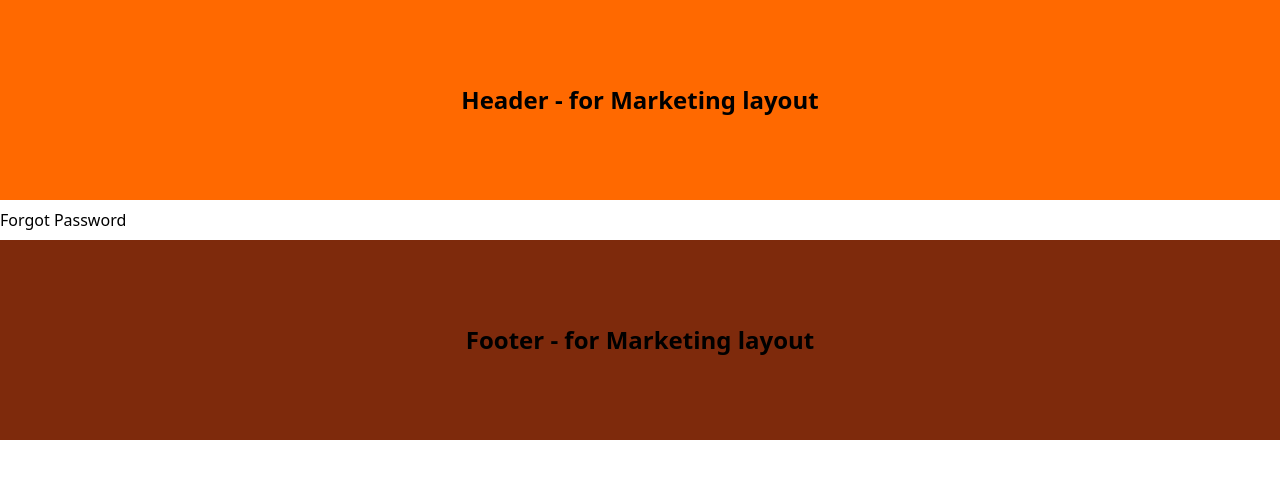
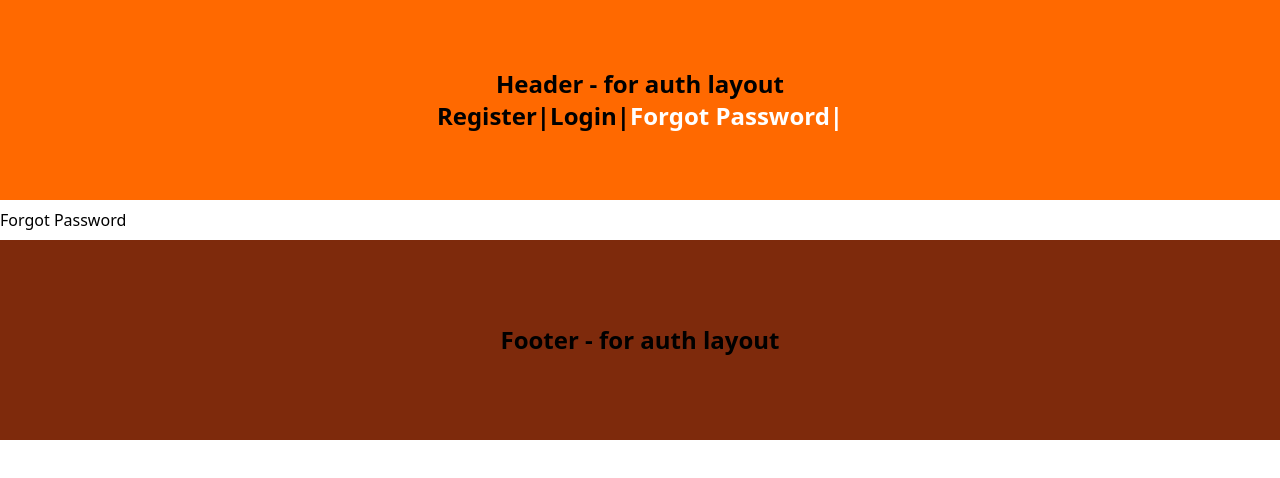
Before and after one commit to PANKAJGUSAIN/NextJS_Prep, a Next.js app: page /forgot-password in a window 1280 px wide. Shown: the top 478 px of the page. Built offline with nearby package versions, Linux system fonts and the light colour scheme.

Commit message:
create active links using usePathname hook

```diff
--- a/src/app/(auth)/layout.jsx
+++ b/src/app/(auth)/layout.jsx
@@ -1,13 +1,39 @@
+"use client"
+
+import Link from "next/link";
+import { usePathname } from "next/navigation";
+
 
 
 export default function Layout({ children }) {
+  const pathname = usePathname();
+  const navLink = [
+    { name: "Register", href: "/register" },
+    { name: "Login", href: "/login" },
+    { name: "Forgot Password", href: "/forgot-password" }
+  ]
+
   return (
-        <>
-        <div className="font-black text-2xl bg-orange-500 w-full h-[200px] mb-2 flex items-center justify-center">Header - for Marketing layout</div>
-        <div>
-          {children}
+    <>
+      <div className="font-black text-2xl bg-orange-500 w-full h-[200px] mb-2 flex flex-col items-center justify-center">
+        <div className="w-full text-center">
+          Header - for auth layout
         </div>
-        <div className="font-black text-2xl  bg-orange-900 w-full h-[200px] mt-2 flex items-center justify-center" >Footer - for Marketing layout</div>
-        </>
+        <div className="w-full text-center">
+          {
+            navLink.map((item, key) =>{
+              const isActive = pathname === item.href || (pathname.startsWith(item.href)&& item.href !=='/')
+              return <Link className={isActive ?'text-white':{}} key={key} href={item.href}>{item.name}|</Link>
+            })
+          }
+        </div>
+      </div>
+      <div>
+        {children}
+      </div>
+      <div className="font-black text-2xl bg-orange-900 w-full h-[200px] mt-2 flex items-center justify-center">
+        Footer - for auth layout
+      </div>
+    </>
   )
 }
```
